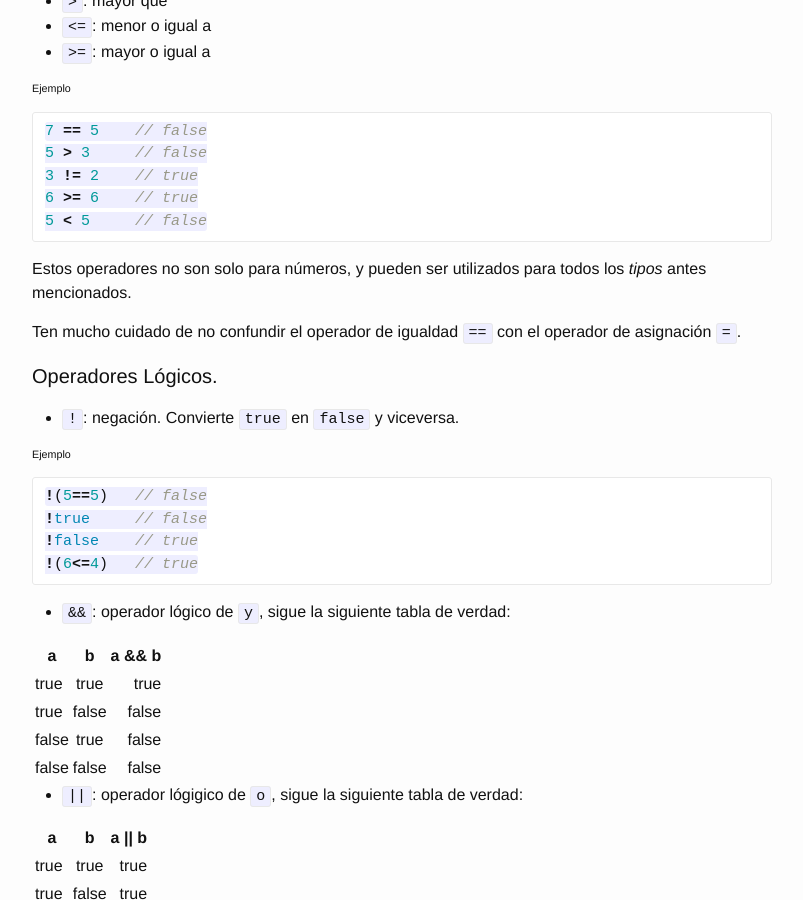
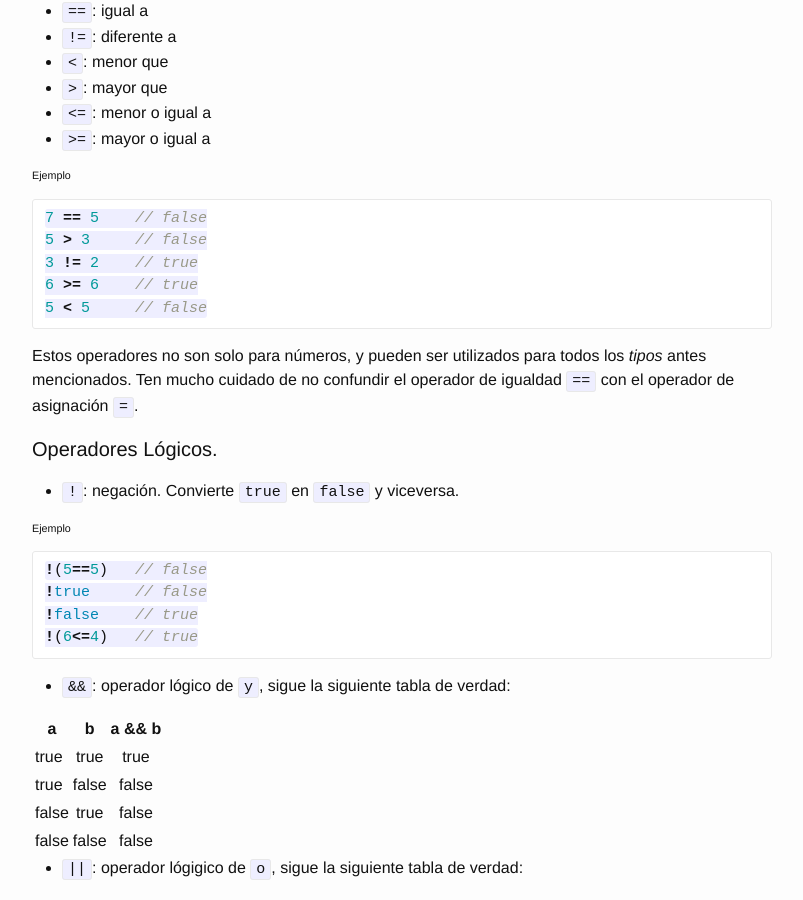
Before and after one commit to cs-ucsp/cep-problems, a Jekyll site: the page built from students-guide.md, in a window 1280 px wide and 900 px high, scrolled down 3791 px. Shown: the whole window, without its empty margins (238-1041 px from the left). Built offline with Jekyll 4.4.1, drawn with Linux system fonts in a browser that asks for light colours; Markdown is read by kramdown in place of the engine named in the settings.

Commit message:
improving formatting for students guide

````diff
--- a/_config.yml
+++ b/_config.yml
@@ -7,4 +7,6 @@
 url: "http://cs.ucsp.edu.pe/cep2014/resources" # the base hostname & protocol for your site
 
 # Build settings
-markdown: kramdown
+markdown: redcarpet
+redcarpet:
+  extensions: ["no_intra_emphasis", "fenced_code_blocks", "autolink", "tables", "with_toc_data"]
--- a/students-guide.md
+++ b/students-guide.md
@@ -28,6 +28,9 @@
 ---
 
 En cada clase que daremos, por favor abre el anterior programa (**Quincy**) para que estes listo para escribir los programas que se irá enseñando.
+
+<br />
+<br />
 
 ### Linux y Mac OSX
 
@@ -161,9 +164,7 @@
 5 < 5     // false
 ```
 
-Estos operadores no son solo para números, y pueden ser utilizados para todos los _tipos_ antes mencionados.
-
-Ten mucho cuidado de no confundir el operador de igualdad `==` con el operador de asignación `=`.
+Estos operadores no son solo para números, y pueden ser utilizados para todos los _tipos_ antes mencionados. Ten mucho cuidado de no confundir el operador de igualdad `==` con el operador de asignación `=`.
 
 #### Operadores Lógicos.
 
@@ -180,7 +181,7 @@
 - `&&`: operador lógico de `y`, sigue la siguiente tabla de verdad:
 
 | a        | b           | a && b |
-| ------------- |:-------------:| -----:|
+| ------------- |:------:| :-----: |
 | true      | true | true |
 | true      | false | false |
 | false      | true | false |
@@ -189,7 +190,7 @@
 - `||`: operador lógigico de `o`, sigue la siguiente tabla de verdad:
 
 | a        | b           | a &#124;&#124; b |
-| ------------- |:-------------:| -----:|
+| ------------- |:---------:| :-----: |
 | true      | true | true |
 | true      | false | true |
 | false      | true | true |
@@ -219,6 +220,8 @@
 ```
 
 En el ejemplo anterior, el mensaje `"x es menor que 100"` es impreso si `x < 100` es `true`, lo que quiere decir que la variable `x` debe contener un valor menor que 100.
+
+<br />
 
 También se puede utilizar la siguiente sintaxis para especificar que hacer si una `condición` **NO** se satisface. usando la palabra `else`:
 
````
